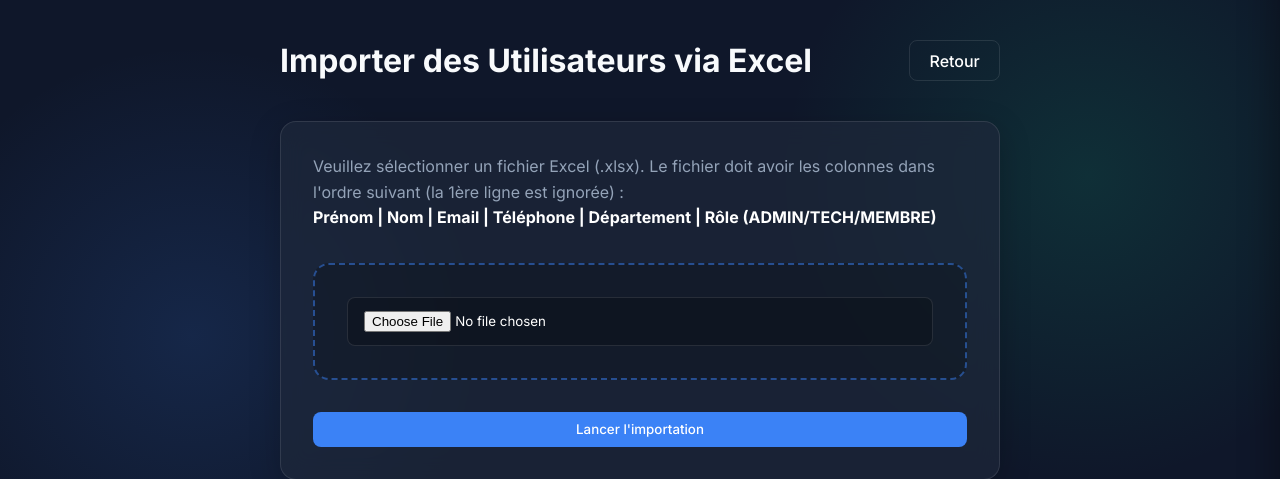
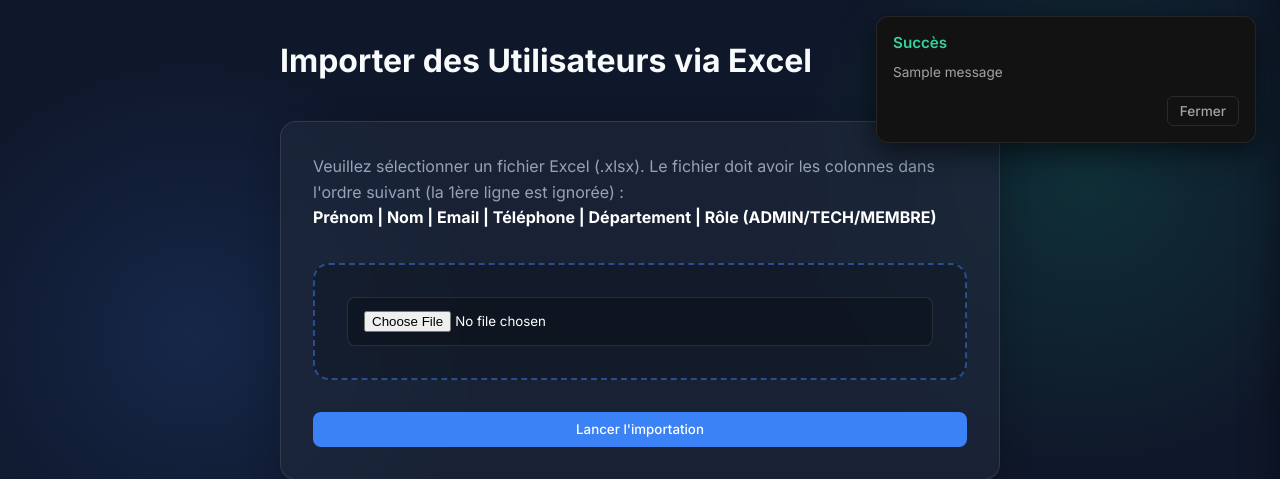
Before and after one commit to Nessim12/APM_Project, a Django app: page /dashboard/users/import/ in a window 1280 px wide. Shown: the part 64-543 px from the top of the page. Run offline with Django 5.2, Linux system fonts and the light colour scheme; a user stored in the database is signed in; tables that the repository leaves empty hold one stand-in row (values such as "Sample post"); one stand-in notice (Sample message) is shown.

Commit message:
feat: correction de la notification  pop up de l'import

```diff
--- a/backend/accounts/views.py
+++ b/backend/accounts/views.py
@@ -264,12 +264,18 @@ def user_import_excel(request):
                     user.save()
                     send_welcome_email(user, password)
                     count += 1
-                if errors:
-                    error_msg = "Certains utilisateurs n'ont pas été importés (doublons) :\n" + "\n".join(errors)
-                    messages.warning(request, error_msg)
-
                 if count > 0:
                     messages.success(request, f'{count} utilisateur(s) importé(s) avec succès ! Emails envoyés.')
+
+                if errors:
+                    if count == 0:
+                        error_msg = "Import annulé — tous les utilisateurs existent déjà :\n" + "\n".join(errors)
+                    else:
+                        error_msg = "Certains utilisateurs n'ont pas été importés (doublons) :\n" + "\n".join(errors)
+                    messages.warning(request, error_msg)
+                elif count == 0:
+                    messages.info(request, 'Aucun utilisateur à importer dans le fichier.')
+
                 return redirect('dashboard')
             except Exception as e:
                 messages.error(request, f"Erreur lors de l'importation: {e}")
--- a/backend/config/settings.py
+++ b/backend/config/settings.py
@@ -139,7 +139,7 @@ USE_TZ = True
 # Static files (CSS, JavaScript, Images)
 # https://docs.djangoproject.com/en/6.0/howto/static-files/
 
-STATIC_URL = 'static/'
+STATIC_URL = '/static/'
 STATICFILES_DIRS = [BASE_DIR / 'static']
 
 AUTH_USER_MODEL = 'accounts.User'
--- a/backend/static/css/style.css
+++ b/backend/static/css/style.css
@@ -374,66 +374,90 @@ tr:hover td {
     box-shadow: 0 0 0 2px rgba(59, 130, 246, 0.2);
 }
 
-/* Toasts */
-.toast-container {
+/* Floating Notifications (IDE style) */
+.floating-notification-container {
     position: fixed;
-    bottom: 2rem;
-    right: 2rem;
+    top: 80px; /* Sur le tableau, just below navbar */
+    right: 24px;
     display: flex;
     flex-direction: column;
-    gap: 1rem;
-    z-index: 9999;
-    max-width: 450px;
-    width: calc(100% - 4rem);
+    gap: 12px;
+    z-index: 10000;
+    width: 380px;
+    max-width: calc(100vw - 48px);
 }
-.toast {
-    background: var(--bg-card);
-    backdrop-filter: blur(16px);
-    border: 1px solid var(--border);
-    border-left-width: 5px;
-    padding: 1.25rem 1.5rem;
-    border-radius: 0.75rem;
-    box-shadow: 0 10px 30px -5px rgba(0, 0, 0, 0.5);
+
+.floating-notification {
+    background-color: #121212; /* Very dark grey matching IDE */
+    border: 1px solid rgba(255, 255, 255, 0.08);
+    border-radius: 12px;
+    padding: 16px;
+    color: #e5e5e5;
+    box-shadow: 0 8px 30px rgba(0, 0, 0, 0.6);
     display: flex;
-    align-items: flex-start;
-    justify-content: space-between;
-    gap: 1rem;
-    animation: slideInUp 0.4s cubic-bezier(0.16, 1, 0.3, 1) forwards;
+    flex-direction: column;
+    gap: 10px;
+    animation: popIn 0.3s cubic-bezier(0.16, 1, 0.3, 1) forwards;
     transition: opacity 0.4s, transform 0.4s;
 }
-@keyframes slideInUp {
-    from { opacity: 0; transform: translateY(30px); }
-    to { opacity: 1; transform: translateY(0); }
+
+@keyframes popIn {
+    from { opacity: 0; transform: translateY(-20px) scale(0.95); }
+    to { opacity: 1; transform: translateY(0) scale(1); }
 }
-.toast.success { border-left-color: var(--success); }
-.toast.error { border-left-color: var(--danger); }
-.toast.warning { border-left-color: #f59e0b; }
-.toast.info { border-left-color: var(--accent); }
 
-.toast-content {
-    flex: 1;
-    font-size: 0.9rem;
+.fn-header {
+    display: flex;
+    align-items: center;
+    justify-content: space-between;
+}
+
+.fn-title {
+    font-weight: 600;
+    font-size: 0.95rem;
+    color: #ffffff;
+}
+
+.floating-notification.success .fn-title { color: #34d399; }
+.floating-notification.error .fn-title { color: #f87171; }
+.floating-notification.warning .fn-title { color: #fbbf24; }
+.floating-notification.info .fn-title { color: #93c5fd; }
+
+.fn-body {
+    font-size: 0.85rem;
     line-height: 1.5;
-    color: var(--text-main);
-    max-height: 200px;
+    color: #a3a3a3;
+    max-height: 250px;
     overflow-y: auto;
     scrollbar-width: thin;
-    padding-right: 0.5rem;
+    padding-right: 4px;
 }
-.toast-content::-webkit-scrollbar { width: 4px; }
-.toast-content::-webkit-scrollbar-thumb { background: rgba(255,255,255,0.2); border-radius: 4px; }
+.fn-body::-webkit-scrollbar { width: 4px; }
+.fn-body::-webkit-scrollbar-thumb { background: rgba(255,255,255,0.2); border-radius: 4px; }
 
-.toast-close {
+.fn-actions {
+    display: flex;
+    justify-content: flex-end;
+    gap: 8px;
+    margin-top: 4px;
+}
+
+.btn-dismiss {
     background: transparent;
-    border: none;
-    color: var(--text-muted);
-    font-size: 1.5rem;
+    border: 1px solid rgba(255,255,255,0.1);
+    color: #a3a3a3;
+    font-size: 0.85rem;
+    font-weight: 500;
     cursor: pointer;
-    line-height: 1;
-    padding: 0;
-    transition: color 0.2s;
+    padding: 6px 12px;
+    border-radius: 6px;
+    transition: color 0.2s, background 0.2s;
 }
-.toast-close:hover { color: white; }
+
+.btn-dismiss:hover {
+    color: #ffffff;
+    background: rgba(255, 255, 255, 0.1);
+}
 
 /* Login box */
 .login-container {
--- a/backend/templates/base.html
+++ b/backend/templates/base.html
@@ -5,7 +5,7 @@
     <meta name="viewport" content="width=device-width, initial-scale=1.0">
     <title>{% block title %}APM Dashboard{% endblock %}</title>
     {% load static %}
-    <link rel="stylesheet" href="{% static 'css/style.css' %}?v=3">
+    <link rel="stylesheet" href="{% static 'css/style.css' %}?v=4">
     <style>
         /* Critical layout — ensures top navbar even if CSS cache is stale */
         body { flex-direction: column !important; }
@@ -58,6 +58,61 @@
         }
         .profile-overlay.open { visibility: visible; opacity: 1; }
         .main-content { width: 100% !important; flex: 1; }
+        /* Critical notification styles — toast en haut à droite */
+        .floating-notification-container {
+            position: fixed !important;
+            top: 80px;
+            right: 24px;
+            display: flex !important;
+            flex-direction: column;
+            gap: 12px;
+            z-index: 10000;
+            width: 380px;
+            max-width: calc(100vw - 48px);
+            pointer-events: none;
+        }
+        .floating-notification {
+            pointer-events: auto;
+            background-color: #121212;
+            border: 1px solid rgba(255, 255, 255, 0.08);
+            border-radius: 12px;
+            padding: 16px;
+            color: #e5e5e5;
+            box-shadow: 0 8px 30px rgba(0, 0, 0, 0.6);
+            display: flex !important;
+            flex-direction: column;
+            gap: 10px;
+            animation: notifPopIn 0.3s cubic-bezier(0.16, 1, 0.3, 1) forwards;
+            transition: opacity 0.4s, transform 0.4s;
+        }
+        @keyframes notifPopIn {
+            from { opacity: 0; transform: translateY(-20px) scale(0.95); }
+            to { opacity: 1; transform: translateY(0) scale(1); }
+        }
+        .fn-title { font-weight: 600; font-size: 0.95rem; color: #ffffff; }
+        .floating-notification.success .fn-title { color: #34d399; }
+        .floating-notification.error .fn-title { color: #f87171; }
+        .floating-notification.warning .fn-title { color: #fbbf24; }
+        .floating-notification.info .fn-title { color: #93c5fd; }
+        .fn-body {
+            font-size: 0.85rem;
+            line-height: 1.5;
+            color: #a3a3a3;
+            max-height: 250px;
+            overflow-y: auto;
+        }
+        .fn-actions { display: flex; justify-content: flex-end; margin-top: 4px; }
+        .btn-dismiss {
+            background: transparent;
+            border: 1px solid rgba(255,255,255,0.1);
+            color: #a3a3a3;
+            font-size: 0.85rem;
+            font-weight: 500;
+            cursor: pointer;
+            padding: 6px 12px;
+            border-radius: 6px;
+        }
+        .btn-dismiss:hover { color: #ffffff; background: rgba(255, 255, 255, 0.1); }
     </style>
 </head>
 <body>
@@ -137,12 +192,23 @@
         {% endblock %}
     </main>
 
-    <div class="toast-container" id="toastContainer">
+    <div class="floating-notification-container" id="floatingNotificationContainer">
         {% if messages %}
             {% for message in messages %}
-            <div class="toast {{ message.tags }}">
-                <div class="toast-content">{{ message|linebreaksbr }}</div>
-                <button type="button" class="toast-close" aria-label="Fermer" onclick="this.closest('.toast').remove()">&times;</button>
+            <div class="floating-notification {{ message.level_tag }}">
+                <div class="fn-header">
+                    <span class="fn-title">
+                        {% if message.level_tag == 'success' %}Succès
+                        {% elif message.level_tag == 'error' %}Erreur
+                        {% elif message.level_tag == 'warning' %}Attention
+                        {% elif message.level_tag == 'info' %}Information
+                        {% else %}Notification{% endif %}
+                    </span>
+                </div>
+                <div class="fn-body">{{ message|linebreaksbr }}</div>
+                <div class="fn-actions">
+                    <button type="button" class="btn-dismiss" onclick="this.closest('.floating-notification').remove()">Fermer</button>
+                </div>
             </div>
             {% endfor %}
         {% endif %}
@@ -180,15 +246,16 @@
     </script>
     {% endif %}
     <script>
-        // Auto-remove toasts after 6 seconds
+        // Auto-remove notifications (plus long pour les avertissements/doublons)
         document.addEventListener('DOMContentLoaded', () => {
-            const toasts = document.querySelectorAll('.toast');
-            toasts.forEach(toast => {
+            const notifications = document.querySelectorAll('.floating-notification');
+            notifications.forEach(notif => {
+                const delay = notif.classList.contains('warning') || notif.classList.contains('error') ? 15000 : 8000;
                 setTimeout(() => {
-                    toast.style.opacity = '0';
-                    toast.style.transform = 'translateY(20px)';
-                    setTimeout(() => toast.remove(), 400); // Wait for transition
-                }, 6000);
+                    notif.style.opacity = '0';
+                    notif.style.transform = 'translateY(-20px) scale(0.95)';
+                    setTimeout(() => notif.remove(), 400);
+                }, delay);
             });
         });
     </script>
```
